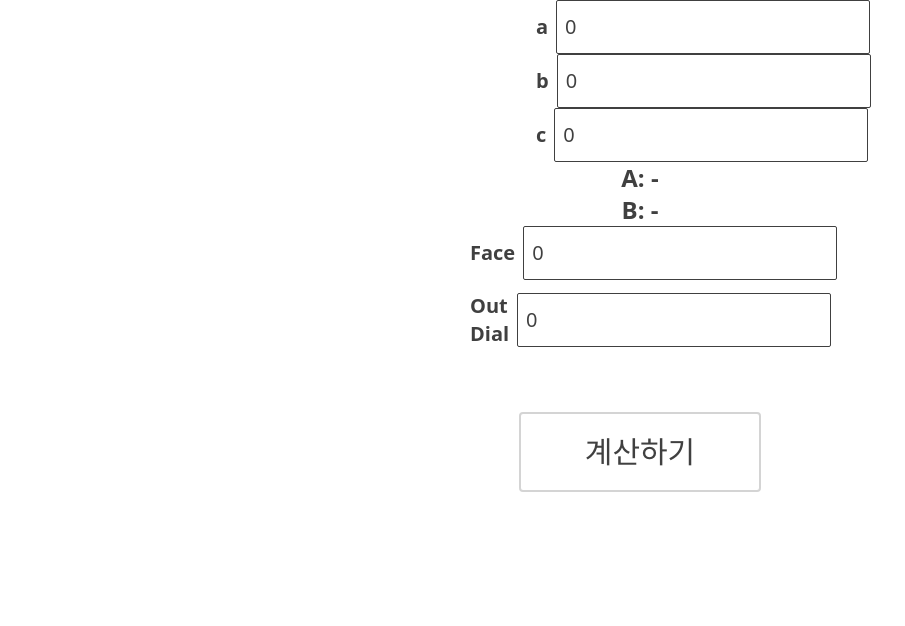
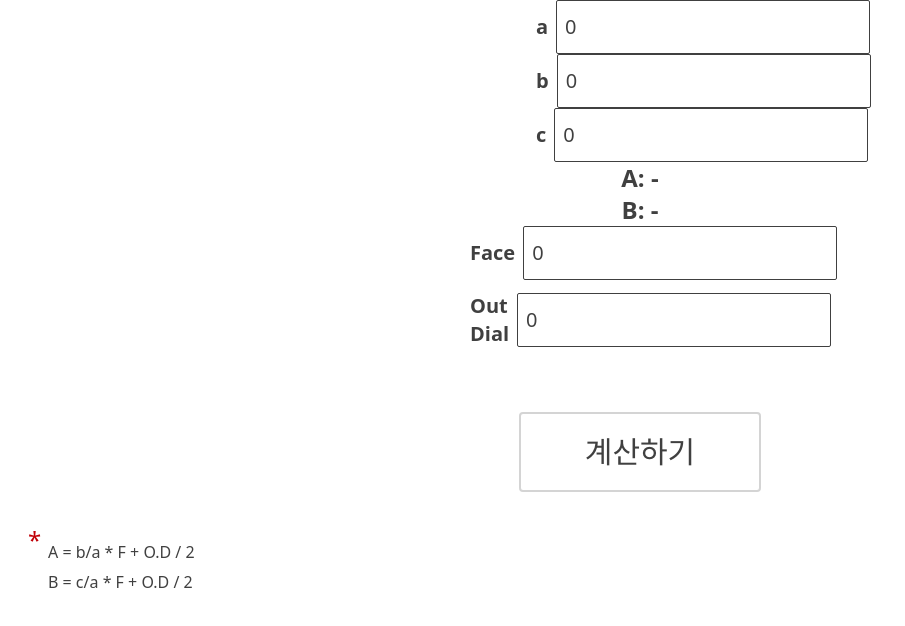
Before and after one commit to Limchansol/alignment, a React (Vite) app: page / in a window 1280 px wide. Shown: the top 626 px of the page, without its empty margins (0-905 px from the left). Built offline with nearby package versions, Linux system fonts and the light colour scheme.

Commit message:
✨ 축정렬 공식 기입

```diff
--- a/src/App.tsx
+++ b/src/App.tsx
@@ -82,6 +82,19 @@ export default function App() {
         />
       </div>
       <Button text="계산하기" onClick={handleClick} />
+      <Footnote />
+    </div>
+  );
+}
+
+function Footnote() {
+  return (
+    <div className="flex flex-col gap-1.5 mt-12 w-full px-12 relative">
+      <span className="text-red-700 text-2xl absolute top-[-16px] left-[28px]">
+        *
+      </span>
+      <span>A = b/a * F + O.D / 2</span>
+      <span>B = c/a * F + O.D / 2</span>
     </div>
   );
 }
```
